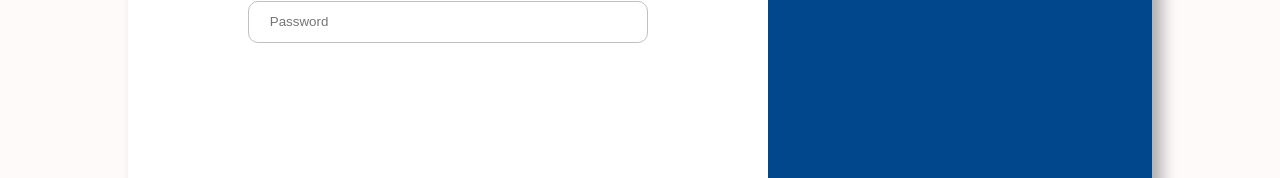
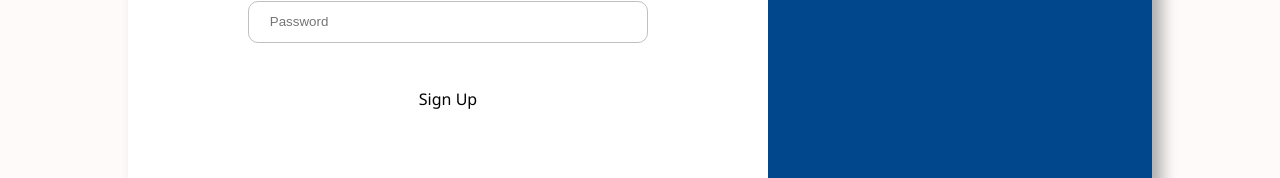
Before and after one commit to Aryanarya01/LinkedIn, a Next.js app in the folder frontend/: page /login in a window 1280 px wide. Shown: the part 337-515 px from the top of the page. Built offline with nearby package versions, Linux system fonts and the light colour scheme.

Commit message:
login component

```diff
--- a/frontend/src/pages/login/index.jsx
+++ b/frontend/src/pages/login/index.jsx
@@ -30,6 +30,10 @@ const LoginComponent = () => {
 
                <input type="Email" placeholder="Email" className={styles.inputField} />
                 <input type="Password" placeholder="Password" className={styles.inputField} />
+              <div className={styles.buttonWithOutline}>
+                  <p>{userLoginMethod ? "Sign In" : "Sign Up"}</p>
+              </div>
+
             </div>
 
 
--- a/frontend/src/pages/login/style.module.css
+++ b/frontend/src/pages/login/style.module.css
@@ -53,6 +53,13 @@
     gap: 1.2rem;
 }
 
+
+.buttonWithOutline{
+    margin-top: 1.3rem;
+    border-radius: 20px;
+
+}
+
 .cardContainer_right{
     flex: 0.4;
     background: #00488b;
```
